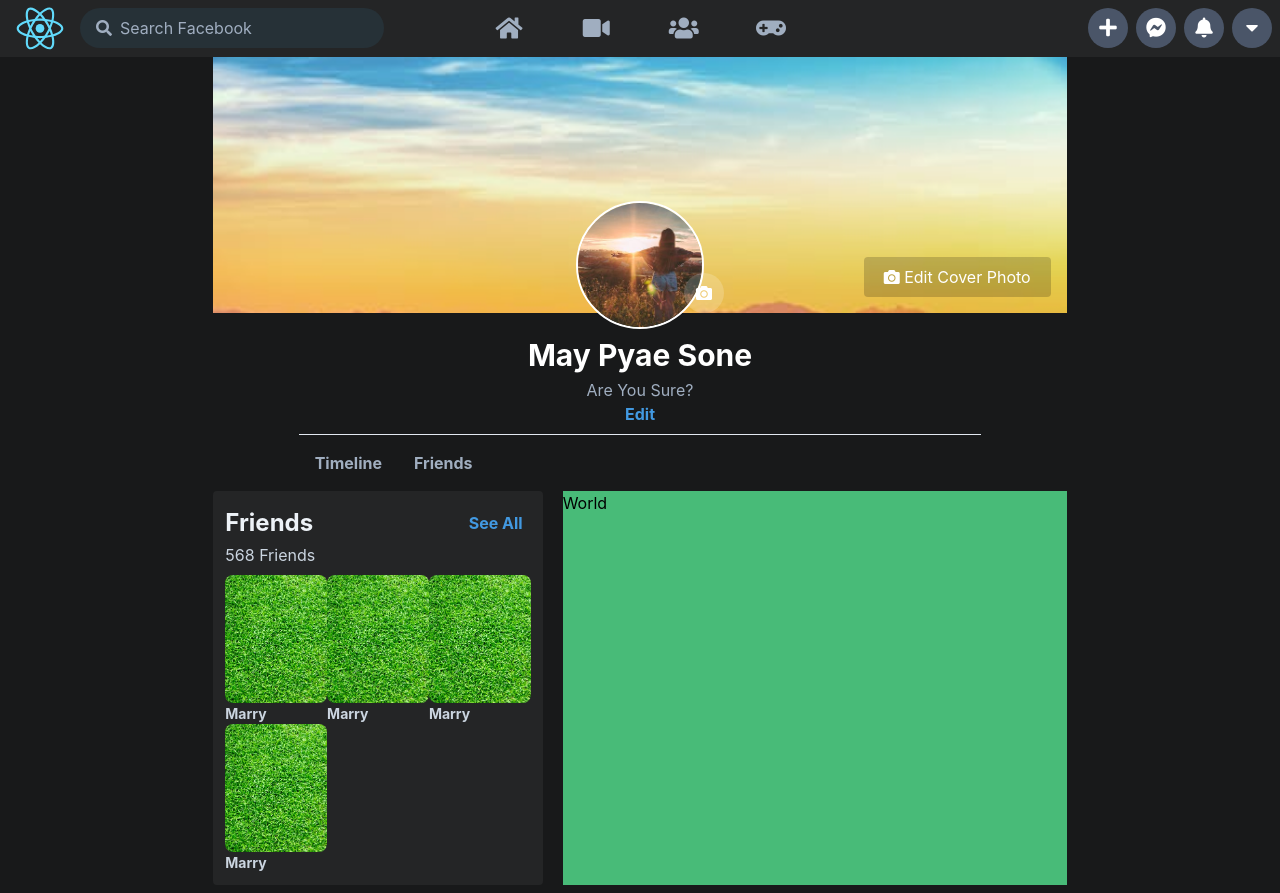
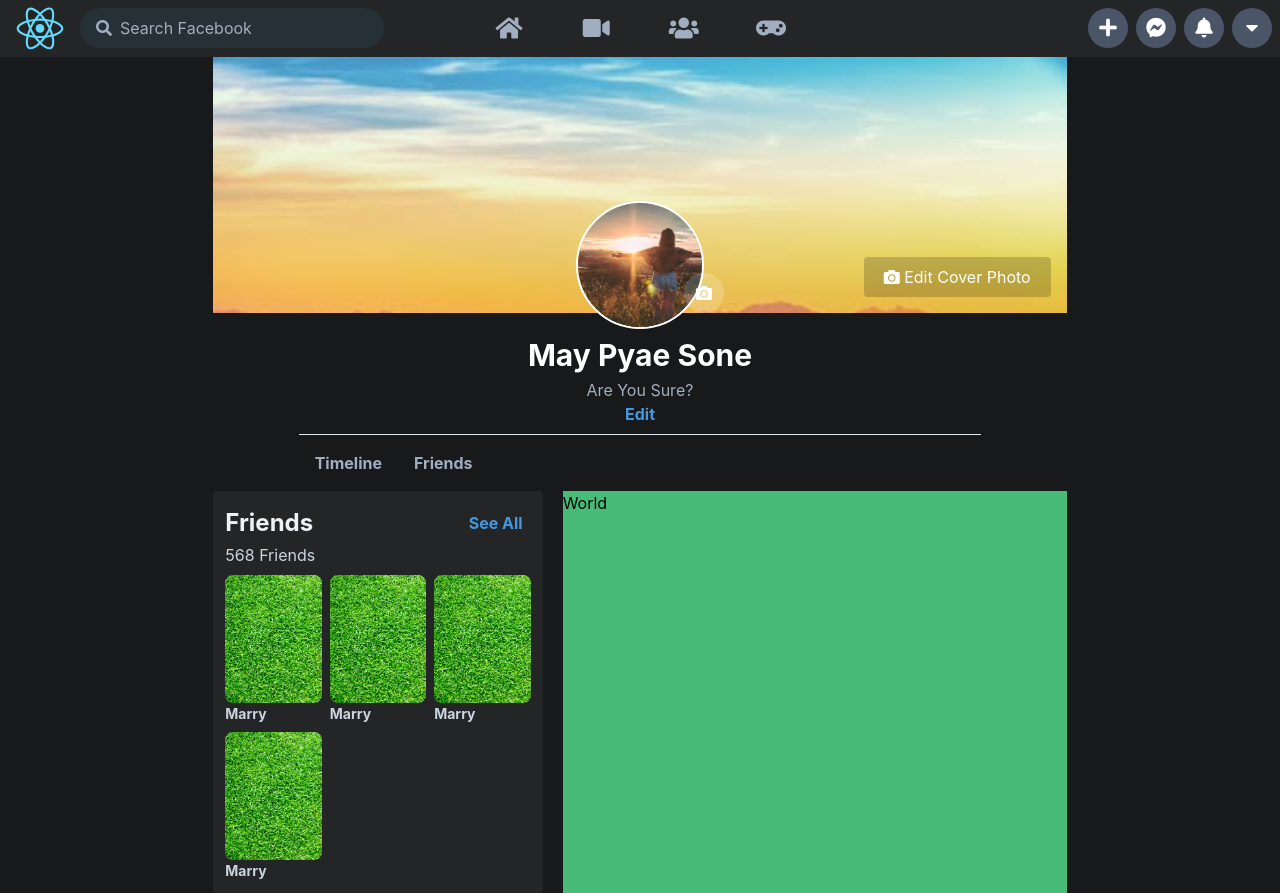
Before and after one commit to MayPyae/facebookclone, a React (Create React App) app: page / in a window 1280 px wide. Built offline with nearby package versions, Linux system fonts and the light colour scheme.

Commit message:
Added profile friends componet

```diff
--- a/src/compontents/ProfileBody.js
+++ b/src/compontents/ProfileBody.js
@@ -18,7 +18,7 @@
               </div>
 
               <h4 className="text-gray-400">568 Friends</h4>
-              <div className="grid grid-cols-3 grap mt-2">
+              <div className="grid grid-cols-3 gap-2 mt-2">
                 <div>
                   <img
                     src="img4.jpeg"
```
